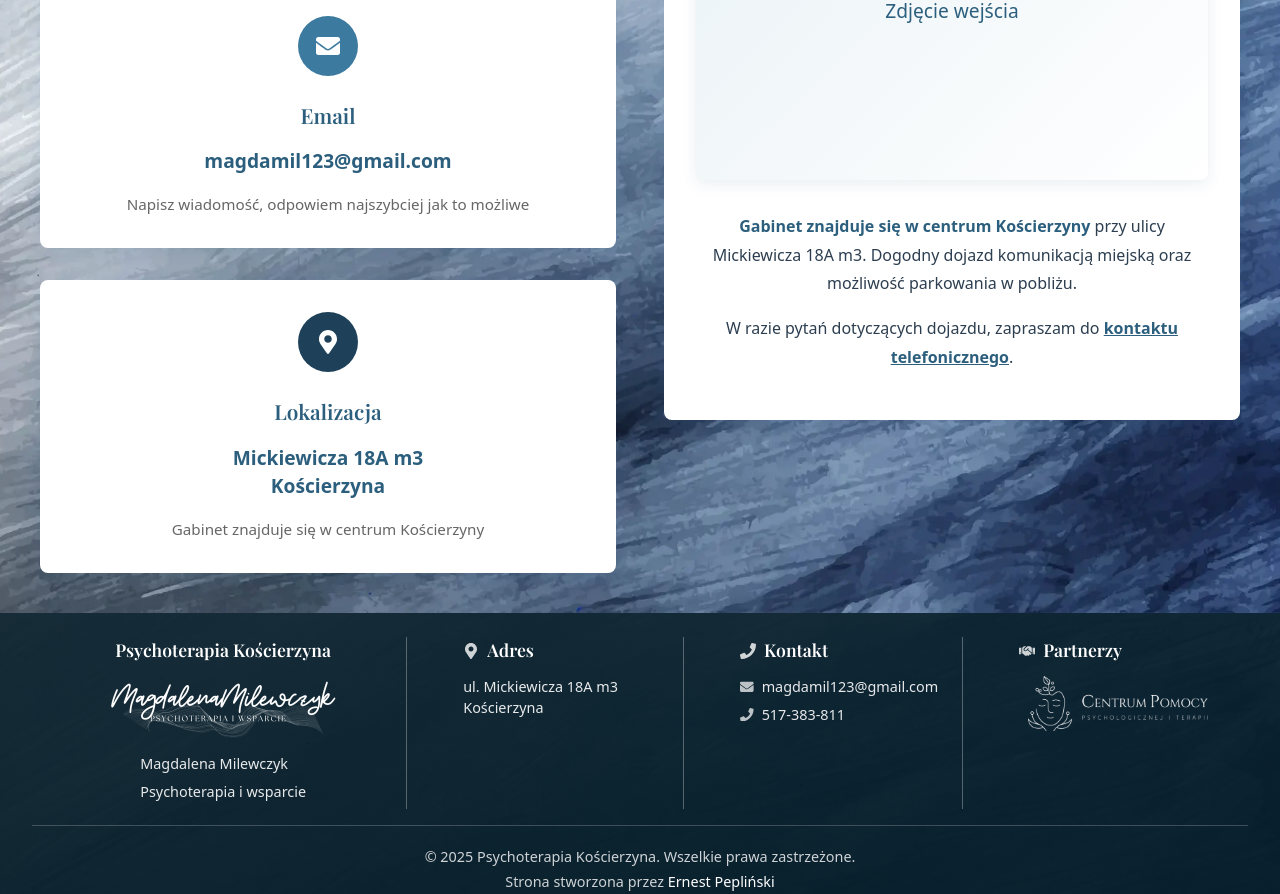
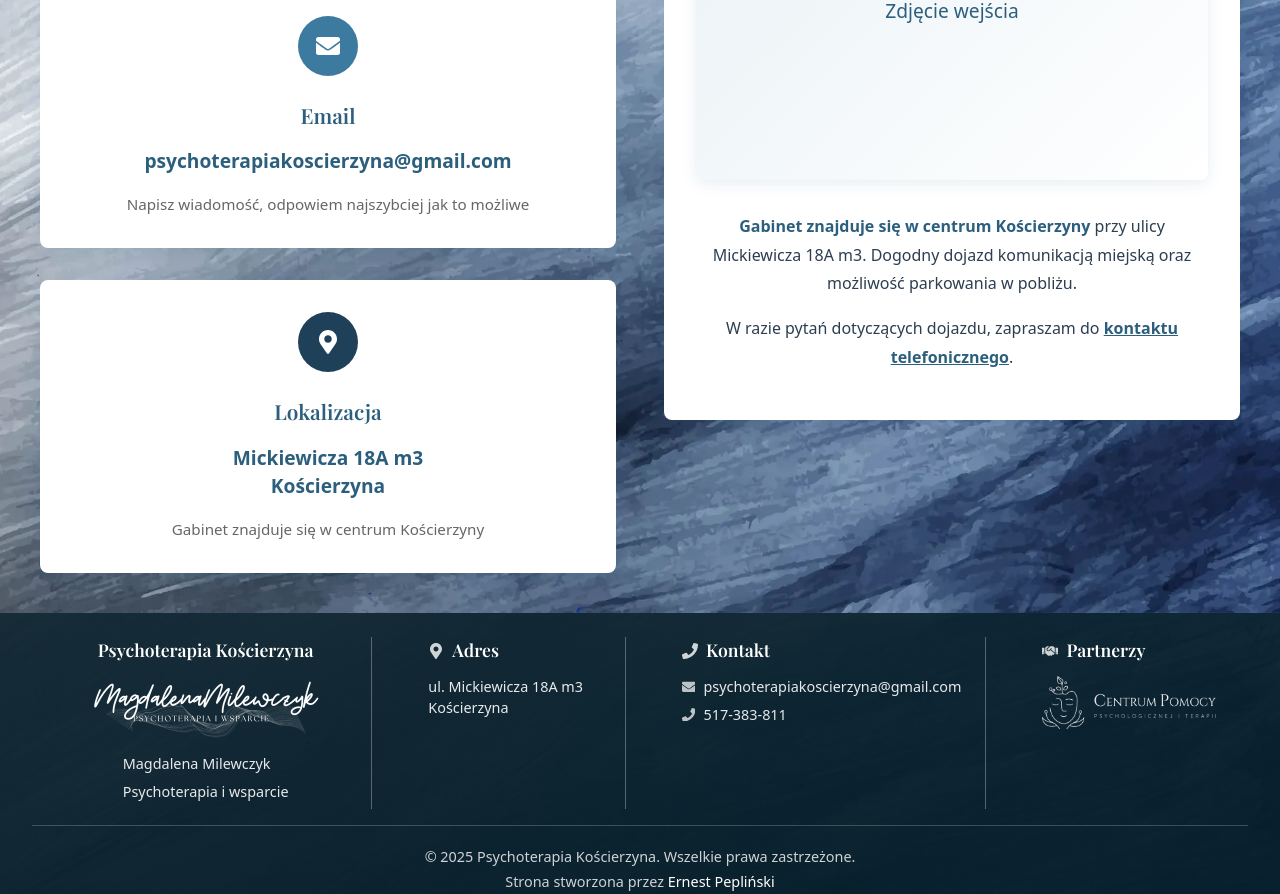
Before and after one commit to ernestpeplinski/psychoterapia-koscierzyna-pl, a React (Vite) app: page /kontakt in a window 1280 px wide. Shown: the part 501-1395 px from the top of the page. Built offline with nearby package versions, Linux system fonts and the light colour scheme.

Commit message:
Update email address to psychoterapiakoscierzyna@gmail.com in multiple files

```diff
--- a/index.html
+++ b/index.html
@@ -60,7 +60,7 @@
       "description": "Profesjonalna psychoterapia i wsparcie psychologiczne w Kościerzynie",
       "url": "https://psychoterapiakoscierzyna.pl",
       "telephone": "+48517383811",
-      "email": "magdamil123@gmail.com",
+      "email": "psychoterapiakoscierzyna@gmail.com",
       "address": {
         "@type": "PostalAddress",
         "streetAddress": "Mickiewicza 18A m3",
@@ -96,7 +96,7 @@
       "name": "Magdalena Milewczyk",
       "jobTitle": "Psychoterapeuta",
       "telephone": "+48517383811",
-      "email": "magdamil123@gmail.com",
+      "email": "psychoterapiakoscierzyna@gmail.com",
       "address": {
         "@type": "PostalAddress",
         "streetAddress": "Mickiewicza 18A m3",
--- a/src/layout/Footer.tsx
+++ b/src/layout/Footer.tsx
@@ -50,7 +50,7 @@
           </h3>
           <p>
             <FaEnvelope className="footer__icon footer__icon--inline" />
-            <a href="mailto:magdamil123@gmail.com">magdamil123@gmail.com</a>
+            <a href="mailto:psychoterapiakoscierzyna@gmail.com">psychoterapiakoscierzyna@gmail.com</a>
           </p>
           <p>
             <FaPhone className="footer__icon footer__icon--inline" />
--- a/src/pages/Contact.tsx
+++ b/src/pages/Contact.tsx
@@ -28,10 +28,10 @@
               </div>
               <h3 className="contact__card-title">Email</h3>
               <a
-                href="mailto:magdamil123@gmail.com"
+                href="mailto:psychoterapiakoscierzyna@gmail.com"
                 className="contact__card-link"
               >
-                magdamil123@gmail.com
+                psychoterapiakoscierzyna@gmail.com
               </a>
               <p className="contact__card-description">
                 Napisz wiadomość, odpowiem najszybciej jak to możliwe
```
